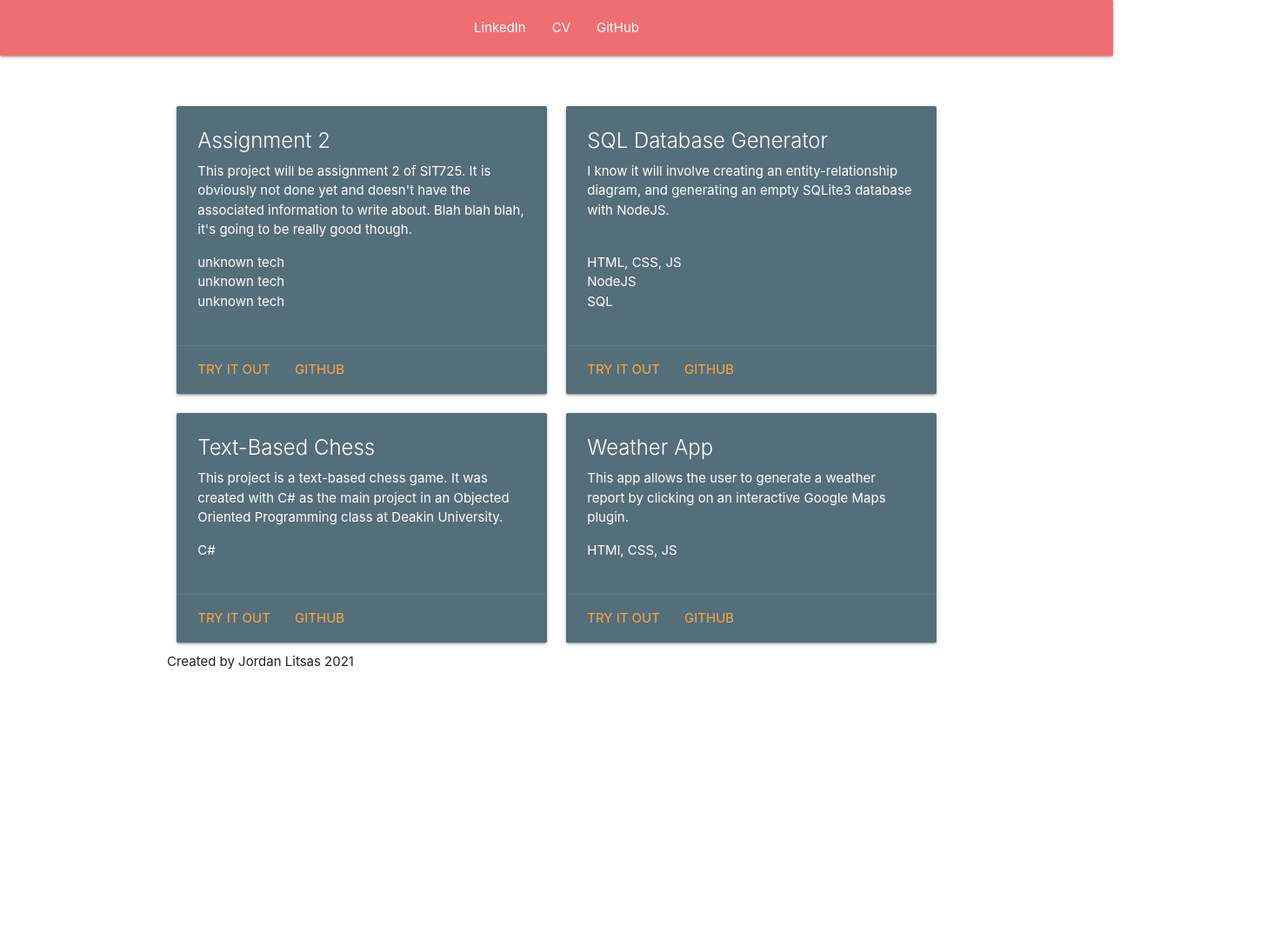
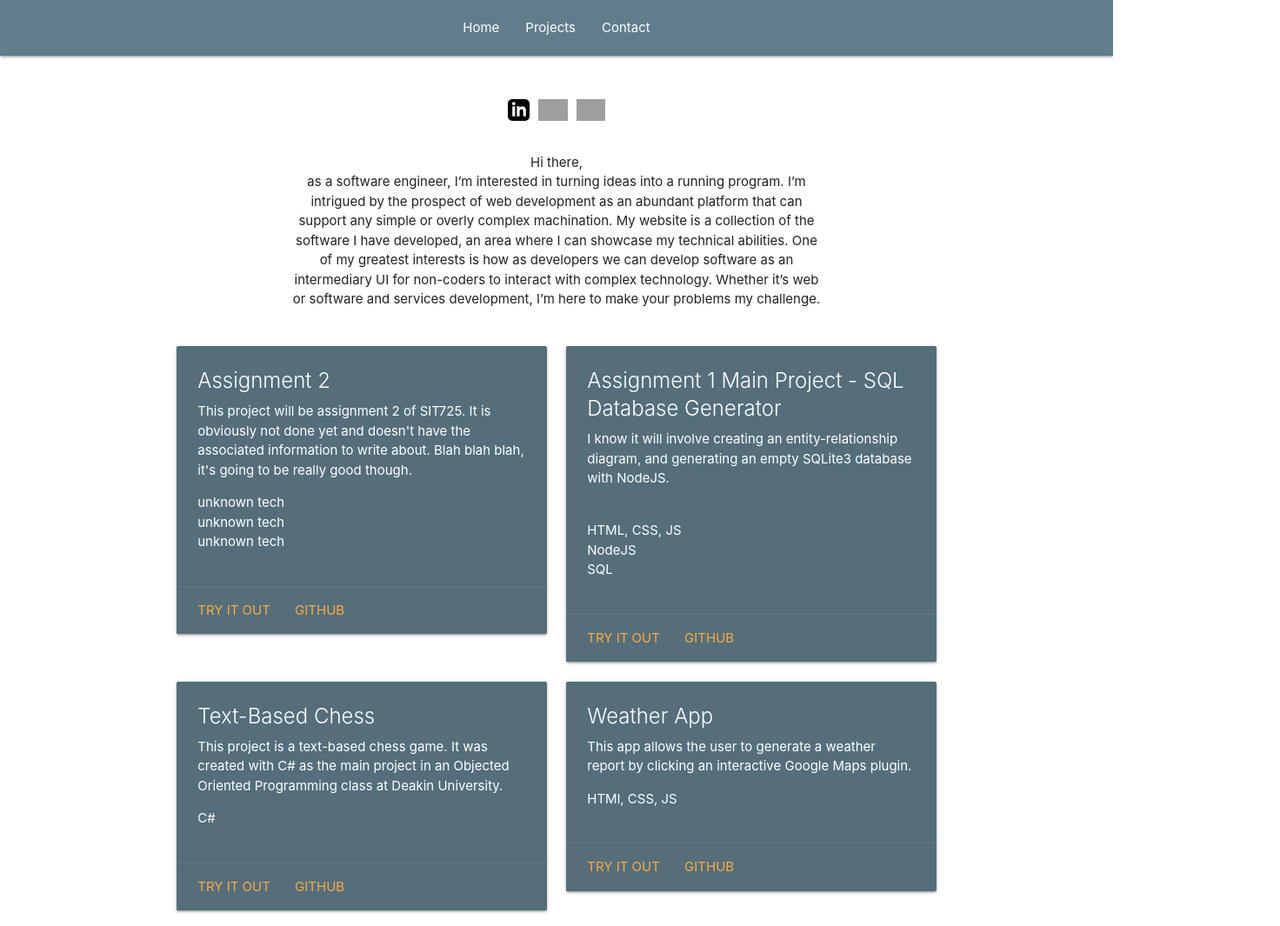
Before and after one commit to jordanlitsas/sqlite3-scripter, a website: page public/index.html in a window 1280 px wide. Shown: the whole page at 87% size, 1472 px wide, since content can reach past the window. Before the commit the page ends 800 px from the top, so only its background shows below. Drawn offline with nearby package versions, Linux system fonts and the light colour scheme; grey boxes are pictures that could not be loaded.

Commit message:
github/Linkedin/CV links and services

```diff
--- a/public/index.html
+++ b/public/index.html
@@ -13,15 +13,50 @@
     </head>
     <body>
 
-        <nav>
-            <div class="nav-wrapper">
-              <ul id = "top-nav">
-               <li><a href = "https://www.linkedin.com/in/jordan-litsas-2760a81b8/?originalSubdomain=au">LinkedIn</a></li>
-               <li><a href="path_to_file" download="proposed_file_name">CV</a></li>
-               <li><a href = "https://github.com/jordanlitsas">GitHub</a></li>
-              </ul>
+        <nav class = "blue-grey">
+
+             <div class = "top-nav">
+               <ul>
+                 <li><a href = "#">Home</a></li>
+                 <li><a href = "#">Projects</a></li>
+                 <li><a href = "#">Contact</a></li>
+               </ul>
+              </div>
+
+
+
+
+          </div>
+          </nav>
+
+          <div class = "top-nav">
+              <a  href = "https://www.linkedin.com/in/jordan-litsas-2760a81b8/?originalSubdomain=au">
+                <svg class = "contact-img" xmlns="http://www.w3.org/2000/svg" width="24" height="24" viewBox="0 0 24 24"><path d="M19 0h-14c-2.761 0-5 2.239-5 5v14c0 2.761 2.239 5 5 5h14c2.762 0 5-2.239 5-5v-14c0-2.761-2.238-5-5-5zm-11 19h-3v-11h3v11zm-1.5-12.268c-.966 0-1.75-.79-1.75-1.764s.784-1.764 1.75-1.764 1.75.79 1.75 1.764-.783 1.764-1.75 1.764zm13.5 12.268h-3v-5.604c0-3.368-4-3.113-4 0v5.604h-3v-11h3v1.765c1.396-2.586 7-2.777 7 2.476v6.759z"/></svg>
+              </a>
+              <a href = "https://github.com/jordanlitsas">
+                <img src = "https://github.githubassets.com/images/modules/logos_page/GitHub-Logo.png" class = "contact-img">
+              </a>
+              <a href="path_to_file" download="proposed_file_name">
+                <img src = "https://uxwing.com/wp-content/themes/uxwing/download/42-business-professional-services/resume-cv.png" class = "contact-img">
+              </a>
+          </div>
+
+          <div class = "row">
+            <div class = "col s3"></div>
+            <div class = "col s6">
+              <p id = "about-me">
+                Hi there, <br>
+                as a software engineer, I’m interested in turning ideas into a running program. I’m intrigued by the
+                prospect of web development as an abundant platform that can support any simple or overly complex
+                machination.  My website is a collection of the software I have developed, an area where I can showcase my
+                technical abilities.  One of my greatest interests is how as developers we can develop software as an
+                intermediary UI for non-coders to interact with complex technology. Whether it’s web or software and
+                services development, I’m here to make your problems my challenge.
+              </p>
             </div>
-          </nav>
+
+          </div>
+
 
 
 
@@ -29,6 +64,9 @@
 
           <div class = "container">
             <div class="row">
+
+
+              <!--Assigment 2 Card-->
                 <div class="col s12 m6 " >
                   <div class="card blue-grey darken-1">
                     <div class="card-content white-text">
@@ -49,10 +87,11 @@
                   </div>
                 </div>
 
+              <!--SQLite3 DBMS Card-->
                 <div class="col s12 m6">
                     <div class="card blue-grey darken-1">
                       <div class="card-content white-text">
-                        <span class="card-title">SQL Database Generator</span>
+                        <span class="card-title">Assignment 1 Main Project - SQL Database Generator</span>
                         <p>I know it will involve creating an entity-relationship diagram, and generating an empty SQLite3 database with NodeJS.</p><br>
                             <ul>
                                 <li>HTML, CSS, JS</li>
@@ -62,13 +101,15 @@
                       </div>
 
                       <div class="card-action">
-                        <a href="/sqlite3DatabaseProject">Try it out</a>
-                        <a href="https://github.com/jordanlitsas">GitHub</a>
+                        <a href="dbms.html">Try it out</a>
+                        <a href="https://github.com/jordanlitsas/SQLite3-DBMS">GitHub</a>
                       </div>
                     </div>
                   </div>
 
                   <div class="row">
+
+                    <!--Chess Card-->
                     <div class="col s12 m6">
                       <div class="card blue-grey darken-1">
                         <div class="card-content white-text">
@@ -88,11 +129,13 @@
                       </div>
 
                     </div>
+
+                    <!--Weather App Card-->
                         <div class="col s12 m6">
                           <div class="card blue-grey darken-1">
                             <div class="card-content white-text">
                               <span class="card-title">Weather App</span>
-                              <p>This app allows the user to generate a weather report by clicking on an interactive Google Maps plugin.</p>
+                              <p>This app allows the user to generate a weather report by clicking an interactive Google Maps plugin.</p>
                               <ul>
                                 <li>HTMl, CSS, JS</li>
                             </ul>
@@ -105,64 +148,10 @@
                         </div>
               </div>
 
-              <footer>
-                  <caption>Created by Jordan Litsas 2021</caption>
-              </footer>
 
 
-              <!-- <div id = "wrapper">
-                <div class = "row">
-                    <div class = "col s6">
-                        <p>
-                            This project will be assignment 2 of SIT725. It is obviously not done yet and doesn't have the associated information to write about. Blah blah
-                            blah, it's going to be really good though.
-                        </p>
-                    </div>
-                    <div class = "col s6">
-                        <a href = "/mainProject">
-                            <img src = "https://image.shutterstock.com/image-vector/ui-image-placeholder-wireframes-apps-260nw-1037719204.jpg">
-                        </a>
-                    </div>
-                </div> -->
 
-                <!-- <div class = "row">
-                    <div class = "col s6">
-                        <p>
-                            This project is the main project for this portfolio website, assignment 1. This text will change to more accurately describe the assignment. At the moment
-                            I know it will involve creating an entity-relationship diagram, and generating an empty SQLite3 database with NodeJS.
-                        </p>
-                        <ul>
-                            Tech used:
-                            <li>HTML, CSS, JS</li>
-                            <li>NodeJS</li>
-                            <li>SQL</li>
-                        </ul>
-                    </div>
-                    <div class = "col s6">
-                        <a href = "/sqlite3DatabaseProject">
-                            <img src = "https://image.shutterstock.com/image-vector/ui-image-placeholder-wireframes-apps-260nw-1037719204.jpg">
-                        </a>
-                    </div>
-                </div> -->
 
-                <!-- <div class = "row">
-                    <div class = "col s6">
-                        <p>
-                            This project is a text-based chess game. It was created with C# as the main project in an Objected Oriented Programming class at Deakin University.
-                        </p>
-                        <ul>
-                            Tech used:
-                            <li>C#</li>
-                        </ul>
-                    </div>
-                    <div class = "col s6">
-                        <a href = "https://github.com/jordanlitsas/Text-Chess">
-                            <img src = "https://i.ibb.co/M55YhDZ/chess.jpg">
-                        </a>
-                    </div>
-                </div>
-            </div>   -->
-          <!-- </div> -->
 
 
         <script src="https://cdnjs.cloudflare.com/ajax/libs/materialize/1.0.0/js/materialize.min.js"></script>
--- a/public/style.css
+++ b/public/style.css
@@ -1,17 +1,23 @@
-#top-nav{
+.top-nav{
     display: flex;
     flex-direction: row;
-    justify-content: center;
+    justify-content:center;
+
 }
 
-
+#header{
+  text-align: center;
+}
 
 nav{
     margin-bottom: 50px !important;
 }
 
-body{ min-height:100vh; margin:0; position:relative; }
-
+body{
+  min-height:100vh;
+  margin:0;
+  position:relative;
+}
 
 
 footer {
@@ -20,3 +26,28 @@ footer {
   width: 100%;
   height: 50px;
 }
+
+
+img, svg{
+  height: 5vh;
+  width:auto;
+}
+
+img:hover{
+  opacity: 0.5;
+}
+
+
+svg:hover{
+  opacity: 0.5;
+
+}
+ .contact-img{
+  padding-left: 5px;
+  padding-right: 5px;
+  padding-bottom: 15px;
+}
+
+#about-me{
+  text-align: center;
+}
```
Also changed, not shown: server.js (+6 -3 lines).
